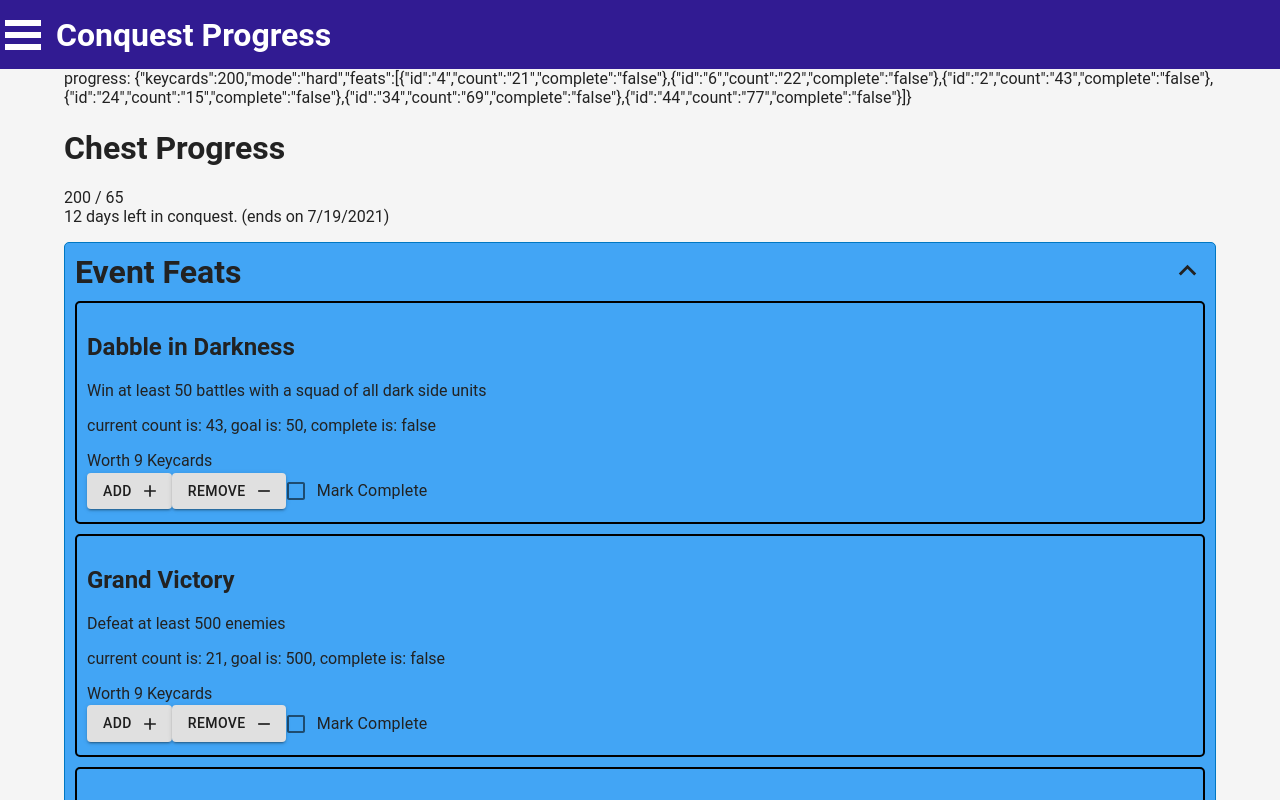
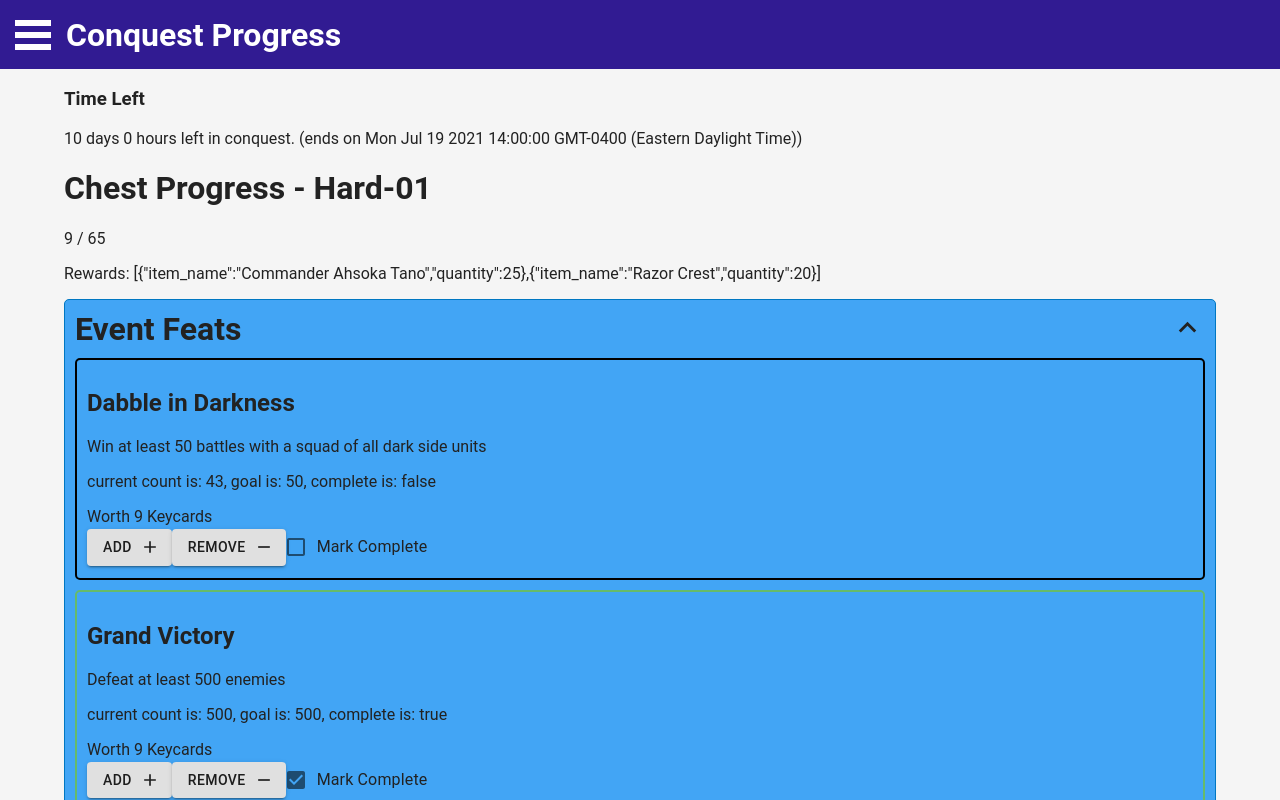
Before and after one commit to jordanmarchetto/swgoh-conquest-progress, a React (Create React App) app: page / in a window 1280 px wide. Shown: the top 800 px of the page. Built offline with nearby package versions, Linux system fonts and the light colour scheme.

Commit message:
implement chest/time trackers

```diff
--- a/src/components/Main/ProgressTracker/ChestProgress.js
+++ b/src/components/Main/ProgressTracker/ChestProgress.js
@@ -6,17 +6,17 @@ import React, { Component } from 'react';
 
 class ChestProgress extends Component {
     render() {
-        const keycards = this.props.keycards;
-        const keycards_needed = this.props.keycards_needed;
-        const days_left = this.props.days_left;
-        const end_date = this.props.end_date;
+        //{ id: "0", description: "Hard-01", keycards_needed: "65", rewards: [{ item_name: "Commander Ahsoka Tano", quantity: 25 }, { item_name: "Razor Crest", quantity: 20 },] },
+        const {keycards, active_chest} = this.props;
+        const {description, keycards_needed, rewards} = active_chest;
+
         return (
             <div className="chest-progress">
-                <h1>Chest Progress</h1>
+                <h1>Chest Progress - {description}</h1>
                 <p>
                 {keycards} / {keycards_needed}<br />
-                {days_left} days left in conquest. (ends on {end_date})
                 </p>
+                <p>Rewards: {JSON.stringify(rewards)}</p>
             </div>
         )
     }
--- a/src/components/Main/ProgressTracker/ProgressTracker.js
+++ b/src/components/Main/ProgressTracker/ProgressTracker.js
@@ -5,6 +5,7 @@
 
 import React, { Component } from 'react';
 import ChestProgress from './ChestProgress';
+import TimeLeft from './TimeLeft';
 import SectorPanel from './SectorPanel';
 import '../../../css/ProgressTracker.css';
 
@@ -34,7 +35,7 @@ class ProgressTracker extends Component {
         //Data structure for conquest, all feats, etc
         //https://wiki.swgoh.help/wiki/Conquest
         const DATA_CONQUEST_TEMPLATE = {
-            end_date: "7/19/2021",
+            end_date: "Mon Jul 19 2021 14:00:00 GMT-0400 (Eastern Daylight Time)",
             all_feats: [
                 //event feats:
                 { id: "0", type: "event", mode: "hard", title: "Brute Force", description: "Deal at least 2,000,000 Physical damage", goal: "1", tags: [], sector: "None", active: "false" },
@@ -133,16 +134,30 @@ class ProgressTracker extends Component {
 
         //Data structure for user's progress
         const DATA_CONQUEST_PROGRESS = {
-            keycards: 200,
+            keycards: 9,
             mode: "hard",
-            feats: [{ id: "4", count: "21", complete: "false" }, { id: "6", count: "22", complete: "false" }, { id: "2", count: "43", complete: "false" }, { id: "24", count: "15", complete: "false" }, { id: "34", count: "69", complete: "false" }, { id: "44", count: "77", complete: "false" }],
+            feats: [{ id: "4", count: "500", complete: "true", keycards: "9" }, { id: "6", count: "22", complete: "false" }, { id: "2", count: "43", complete: "false" }, { id: "24", count: "15", complete: "false" }, { id: "34", count: "69", complete: "false" }, { id: "44", count: "77", complete: "false" }],
             //battle progress
         }
 
-        this.state = { teams: DATA_TEAMS, conquest_template: DATA_CONQUEST_TEMPLATE, progress: DATA_CONQUEST_PROGRESS };
+        //push it to the state
+        this.state = {
+            teams: DATA_TEAMS,
+            conquest_template: DATA_CONQUEST_TEMPLATE,
+            progress: DATA_CONQUEST_PROGRESS,
+            active_chest: {},
+            event_feats: [],
+            s1_feats: [],
+            s2_feats: [],
+            s3_feats: [],
+            s4_feats: [],
+            s5_feats: []
+        };
+
     }
 
-    componentDidMount() {
+    //loop through the conquest template, and break out the feats into sectors/etc that are relevant
+    findActiveFeats() {
         let all_feats = this.state.conquest_template.all_feats;
         let mode = this.state.progress.mode;
 
@@ -157,6 +172,37 @@ class ProgressTracker extends Component {
 
         //store the active feats in the state
         this.setState({ event_feats: active_event_feats, s1_feats: sector_1_feats, s2_feats: sector_2_feats, s3_feats: sector_3_feats, s4_feats: sector_4_feats, s5_feats: sector_5_feats });
+    }
+
+    //determines how many keycards have been earned
+    calculateKeycards() {
+        let progress = this.state.progress;
+        let keycard_count = 0;
+        //loop through progress array, if feat has keycards associated and is complete, add it to the total
+        progress.feats.forEach(feat => keycard_count += (feat.keycards && feat.complete === "true") ? Number(feat.keycards) : 0);
+
+        progress.keycards = keycard_count;
+
+        //figure out what chest we're on
+        const chests = this.state.conquest_template.chests;
+
+        let active_chest = false;
+        chests.forEach(chest => {
+            if (!active_chest && keycard_count < chest.keycards_needed) {
+                active_chest = chest;
+            }
+        })
+
+        //push it to the state
+        this.setState({ progress: progress, active_chest: active_chest });
+    }
+
+    //runs after first render(), but that's fine
+    componentDidMount() {
+        //figure out which feats we care about.
+        this.findActiveFeats();
+        //count your cards
+        this.calculateKeycards();
     }
 
     //returns a feat obj
@@ -175,16 +221,6 @@ class ProgressTracker extends Component {
         }
     }
 
-    //determines how many keycards have been earned
-    calculateKeycards() {
-        let progress = this.state.progress;
-        let count = 0;
-        //loop through progress array, if feat has keycards associated and is complete, add it to the total
-        progress.feats.forEach(feat => count += (feat.keycards && feat.complete === "true") ? Number(feat.keycards) : 0);
-
-        progress.keycards = count;
-        this.setState({ progress: progress });
-    }
 
     //update the state/progress for the given id/val obj
     // progress_update contains: {id: "0", count: "1", keycards: "5", complete: "true/false"}
@@ -231,18 +267,17 @@ class ProgressTracker extends Component {
     }
 
     render() {
-        let keycards = this.state.progress.keycards;
-        let keycards_needed = this.state.conquest_template.chests[0].keycards_needed;
-        let days_left = 12;
-        let end_date = this.state.conquest_template.end_date;
-
-        const { event_feats, s1_feats, s2_feats, s3_feats, s4_feats, s5_feats, progress } = this.state;
+        const { event_feats, s1_feats, s2_feats, s3_feats, s4_feats, s5_feats, progress, active_chest } = this.state;
+        const end_date = this.state.conquest_template.end_date;
 
         return (
             <div className="progress-tracker">
-                progress: {JSON.stringify(progress)}
-                <br />
-                <ChestProgress keycards={keycards} keycards_needed={keycards_needed} days_left={days_left} end_date={end_date} />
+                <div className="hidden">
+                    progress: {JSON.stringify(progress)}
+                    <br />
+                </div>
+                <TimeLeft end_date={end_date} />
+                <ChestProgress keycards={progress.keycards} active_chest={active_chest} />
                 <SectorPanel title="Event Feats" startOpen={true} type="event" feats={event_feats} keycards_each="9" progress={progress} onProgressUpdate={this.updateProgress} />
                 <SectorPanel title="Sector 1" type="sector" feats={s1_feats} keycards_each="5" progress={progress} onProgressUpdate={this.updateProgress} />
                 <SectorPanel title="Sector 2" type="sector" feats={s2_feats} keycards_each="5" progress={progress} onProgressUpdate={this.updateProgress} />
--- /dev/null
+++ b/src/components/Main/ProgressTracker/TimeLeft.js
@@ -0,0 +1,27 @@
+/**
+ * TimeLeft.js
+ * component for showing remaining time
+ */
+import React, { Component } from 'react';
+
+class TimeLeft extends Component {
+    render() {
+                const {end_date} = this.props;
+
+                //get the date, but force it to be est, because that's what the conquest template is in (cause I made it)
+                let d_now = new Date(new Date().toLocaleString("en-US", {timeZone: "America/New_York"})); // timezone ex: America/New_York, America/Los_Angeles
+                let d_end = new Date(end_date).getTime();
+                let diff_ms = (d_end - d_now);
+                let days_left = Math.floor(diff_ms/(1000*60*60*24))
+                let hours_left = Math.floor((diff_ms/(1000*60*60))%24);
+
+
+        return (
+            <div className="time-left">
+                <h3>Time Left</h3>
+                {days_left} days {hours_left} hours left in conquest. (ends on {end_date})
+            </div>
+        )
+    }
+}
+export default TimeLeft;
--- a/src/css/Header.css
+++ b/src/css/Header.css
@@ -18,12 +18,12 @@ header{
   */
   color: white;
   padding: 6px;
-  margin-left: 50px;
+  margin-left: 60px;
 }
 
 header h1{
-margin: 0.3em 0em;
- display:inline-block;
+  margin: 0.3em 0em;
+  display:inline-block;
 }
 
 .menu-link{
@@ -38,7 +38,7 @@ margin: 0.3em 0em;
     position: fixed;
     width: 36px;
     height: 30px;
-    left: 5px;
+    left: 15px;
     top: 20px;
   }
 
```
Also changed, not shown: process/notes.txt.
